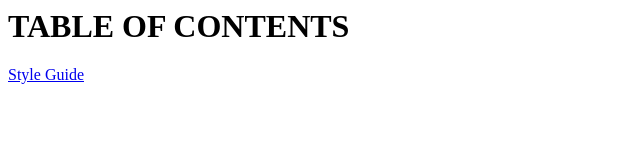
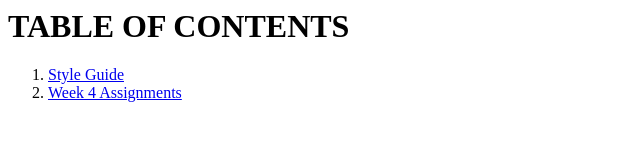
Before and after one commit to theweather/theweather.github.io, a plain HTML site: page toc.html in a window 1280 px wide. Shown: the whole page, without its empty margins (0-640 px from the left). Drawn offline with Linux system fonts and the light colour scheme.

Commit message:
TOC update

```diff
--- a/toc.html
+++ b/toc.html
@@ -1,4 +1,9 @@
 <html>
   <h1>TABLE OF CONTENTS</h1>
-  <a href="/style-guides/ES6-style-guide.html">Style Guide</a>
+  <ol>
+    <li><a href="/style-guides/ES6-style-guide.html">Style Guide</a></li>
+    <li><a href="/Week4/">Week 4 Assignments</a></li>
+
+
+  </ol>
 </html>
```
